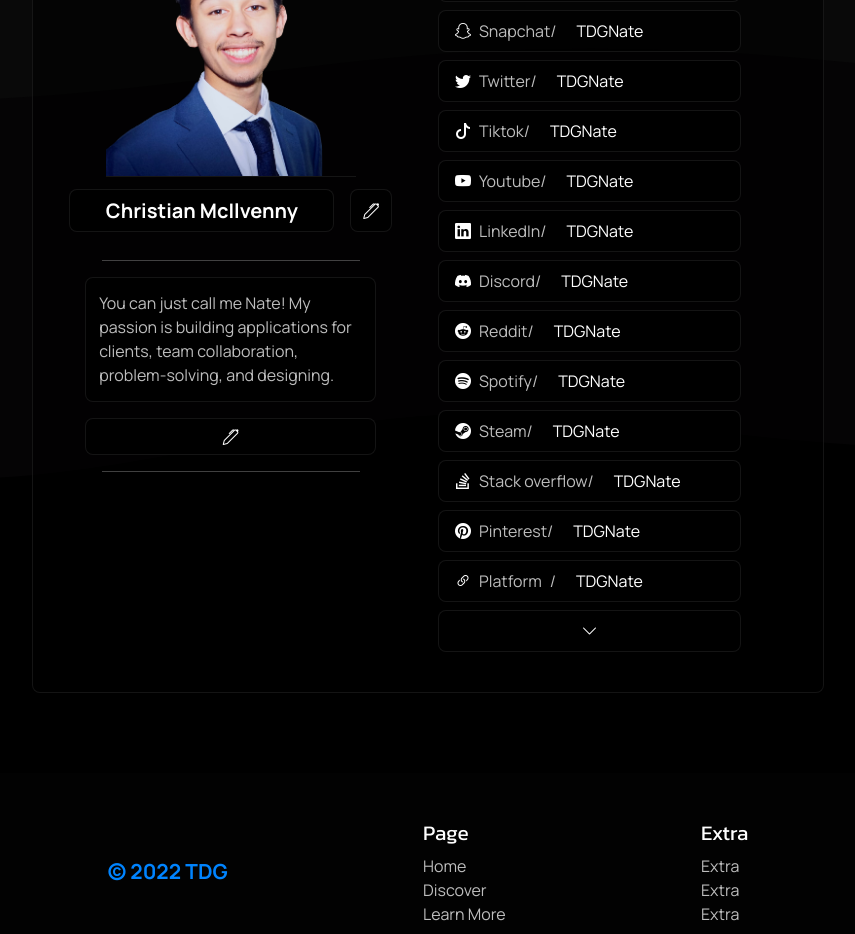
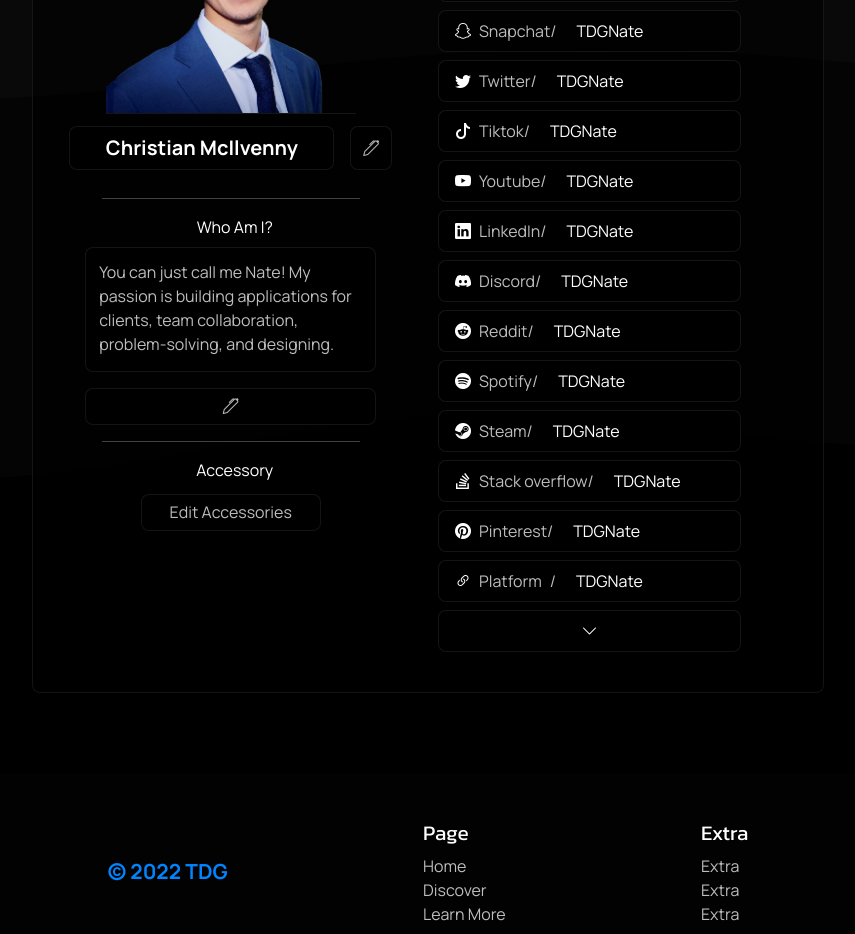
Before and after one commit to TDG-Org/Statue-Status, a React (Create React App) app in the folder client/: page /profile in a window 1280 px wide. Shown: the part 1140-2074 px from the top of the page, without its empty margins (422-1277 px from the left). Built offline with nearby package versions, Linux system fonts and the light colour scheme.

Commit message:
adding accessories layout for statue

```diff
--- a/client/src/components/Statue/ProfileStatue.jsx
+++ b/client/src/components/Statue/ProfileStatue.jsx
@@ -39,6 +39,7 @@ const ProfileStatue = () => {
 
               {/* About Statue Section  */}
               <div className="statue-about-sect">
+                <p className="statue-sect-label">Who Am I?</p>
                 <textarea className="statue-about" disabled>
                   You can just call me Nate! My passion is building applications for clients, team collaboration, problem-solving, and designing.
                 </textarea>
@@ -48,6 +49,11 @@ const ProfileStatue = () => {
               </div>
 
               <hr />
+
+              <div className="bottom-editable-sect">
+                <p className="statue-sect-label">Accessory</p>
+                <button className="edit-accessories">Edit Accessories</button>
+              </div>
 
               {/* Badge Section  */}
              <div className="badges-sect">
--- a/client/src/components/Statue/ProfileStatueSecondary.jsx
+++ b/client/src/components/Statue/ProfileStatueSecondary.jsx
@@ -106,8 +106,7 @@ const ProfileStatueSecondary = () => {
           <a
             className="social-extra-link"
             href=""><i className="bi bi-link-45deg"></i>
-            <span className="social-extra-link-platform">Platform</span>/
-            <span className="social-username">TDGNate</span>
+            <span className="social-extra-link-platform">Platform</span>/<span className="social-username">TDGNate</span>
           </a>
         </li>
 
--- a/client/src/sass/components/ProfileStatue.scss
+++ b/client/src/sass/components/ProfileStatue.scss
@@ -47,6 +47,11 @@
       background-color: $mid-light-clr;
       width: 80%;
     }
+    .statue-sect-label {
+      text-align: center;
+      margin-left: .5rem;
+      margin-bottom: -.5rem;
+    }
     .primary-sect {
       position: relative;
       display: flex;
@@ -91,10 +96,16 @@
           border-radius: 8px;
           border: 1px solid $low-dark-clr;
           margin: .75rem 0 !important;
+          i {
+            color: $mid-light-clr;
+          }
           &:hover {
             border: 1px solid $accent-clr;
             background: $low-dark-clr;
             color: $light-clr;
+            i {
+              color: $light-clr;
+            }
           }
         }
       }
@@ -122,6 +133,32 @@
           border-radius: 8px;
           background: $mid-dark-clr;
           border: 1px solid $low-dark-clr;
+          i {
+            color: $mid-light-clr;
+          }
+          &:hover {
+            border: 1px solid $accent-clr;
+            background: $low-dark-clr;
+            color: $light-clr;
+            i {
+              color: $light-clr;
+            }
+          }
+        }
+      }
+
+      .bottom-editable-sect {
+        display: flex;
+        flex-direction: column;
+        align-items: center;
+
+        .edit-accessories {
+          padding: .35rem 1.75rem;
+          color: $mid-light-clr;
+          border-radius: 8px;
+          background: $mid-dark-clr;
+          border: 1px solid $low-dark-clr;
+          margin: 1.25rem auto;
           &:hover {
             border: 1px solid $accent-clr;
             background: $low-dark-clr;
```
